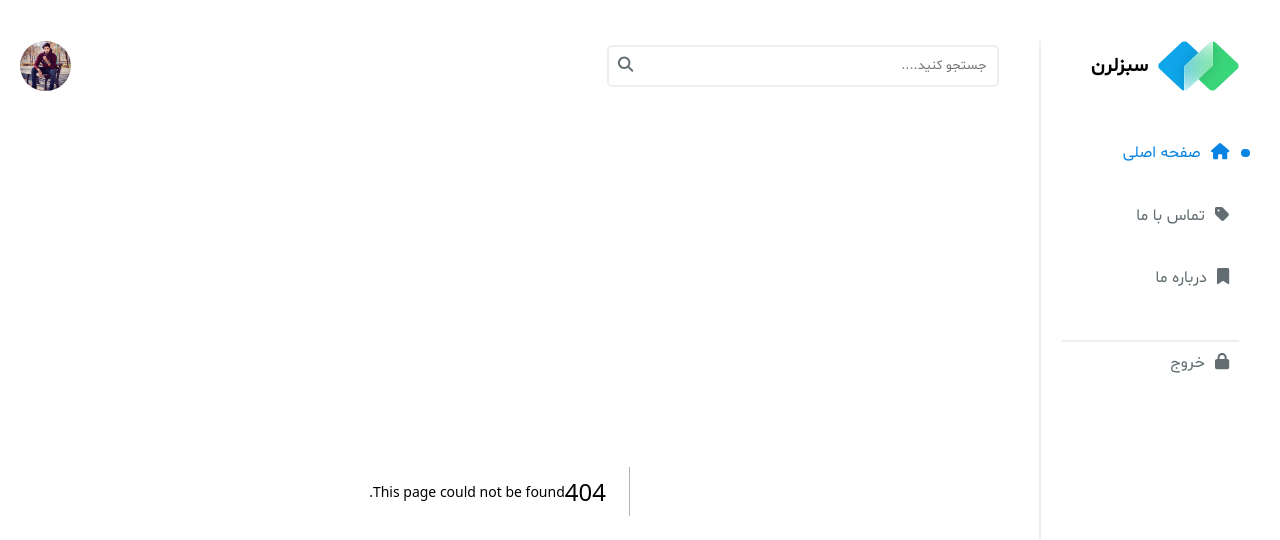
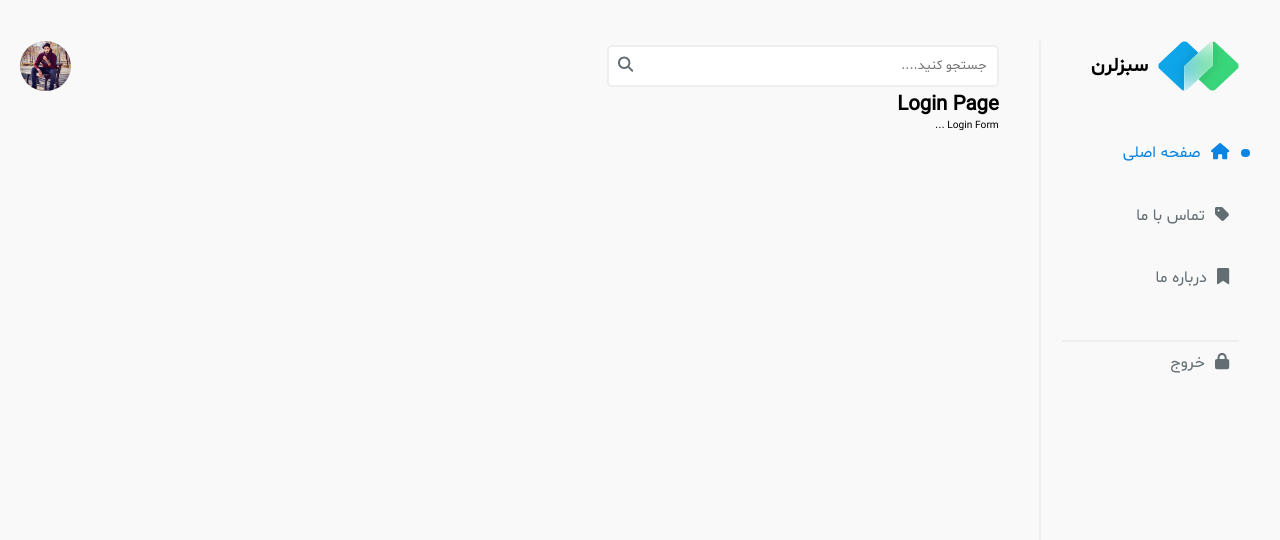
Before and after one commit to Moonveil33/next-practice, a Next.js app in the folder learn-concepts/Api-Route/cms-fullStack/: page /login in a window 1280 px wide. Before the commit this address had no page. Shown: the top 540 px of the page. Built offline with nearby package versions, Linux system fonts and the light colour scheme.

Commit message:
middleware

```diff
--- /dev/null
+++ b/learn-concepts/Api-Route/cms-fullStack/pages/login/index.js
@@ -0,0 +1,12 @@
+import React from "react";
+
+const Login = () => {
+  return (
+    <>
+      <h1>Login Page</h1>
+      <p>Login Form ...</p>
+    </>
+  );
+};
+
+export default Login;
```
Also changed, not shown: learn-concepts/Api-Route/cms-fullStack/middleware.js (added, +16 -0 lines).
